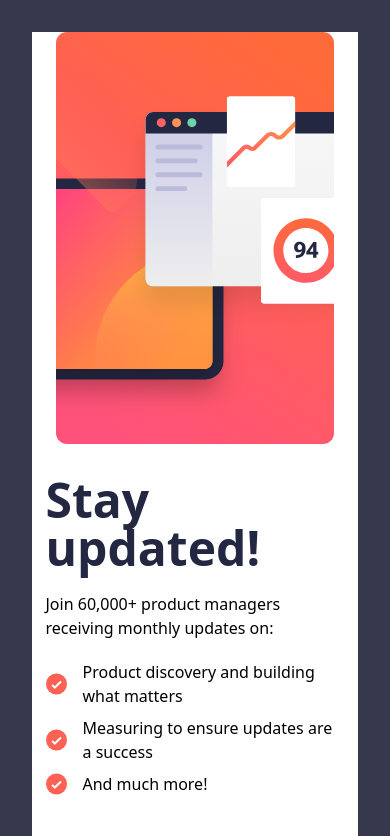
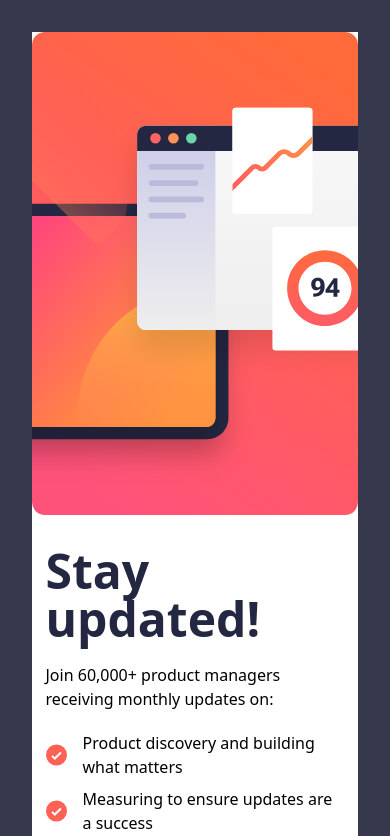
Before and after one commit to kacperjanus/frontend-mentor, a Next.js app in the folder newsletter-sign-up-form/: page / in a window 390 px wide. Shown: the top 836 px of the page. Built offline with nearby package versions, Linux system fonts and the light colour scheme.

Commit message:
Ajusted spacing for mobile version

```diff
--- a/newsletter-sign-up-form/src/components/Form.tsx
+++ b/newsletter-sign-up-form/src/components/Form.tsx
@@ -27,11 +27,11 @@ function Form({setEmail, email, setSuccess}: FormProps) {
     }
 
     return (
-        <div className="bg-white sm:pt-6 sm:min-w-[666px] pb-6 px-6 m-4 sm:rounded-3xl max-w-[57rem]">
+        <div className="bg-white sm:pt-6 sm:min-w-[666px] sm:px-8 pb-6 m-4 sm:rounded-3xl max-w-[57rem]">
             <div className="flex flex-col sm:flex-row-reverse items-center justify-between">
-                {/*<img className="sm:w-[50%]" src={document.documentElement.clientWidth > 600 ? "/images/illustration-sign-up-desktop.svg" : "/images/illustration-sign-up-mobile.svg"} alt="Sign up illustration"/>*/}
+                {/*<img className="sm:w-[50%]" src={document.documentElement.clientWidth > 670 ? "/images/illustration-sign-up-desktop.svg" : "/images/illustration-sign-up-mobile.svg"} alt="Sign up illustration"/>*/}
                 <img className="sm:w-[50%]" src="/images/illustration-sign-up-desktop.svg" alt="Sign up illustration"/>
-                {/*<img className="sm:w-[50%]" src="/images/illustration-sign-up-mobile.svg" alt="Sign up illustration"/>*/}
+                {/*<img className="sm:w-[50%] w-full" src="/images/illustration-sign-up-mobile.svg" alt="Sign up illustration"/>*/}
                 <div className="px-8 py-8 sm:px-12 my-13">
                     <h1 className="text-darkslategray font-bold text-5xl pb-5">Stay updated!</h1>
                     <p className="pb-5 text-md">Join 60,000+ product managers receiving monthly updates on:</p>
--- a/newsletter-sign-up-form/tailwind.config.ts
+++ b/newsletter-sign-up-form/tailwind.config.ts
@@ -15,7 +15,7 @@ const config: Config = {
       "tomato": "hsl(4, 100%, 67%)",
     },
     screens: {
-      'sm': '480px'
+      'sm': '670px'
     }
   },
   plugins: [],
```
